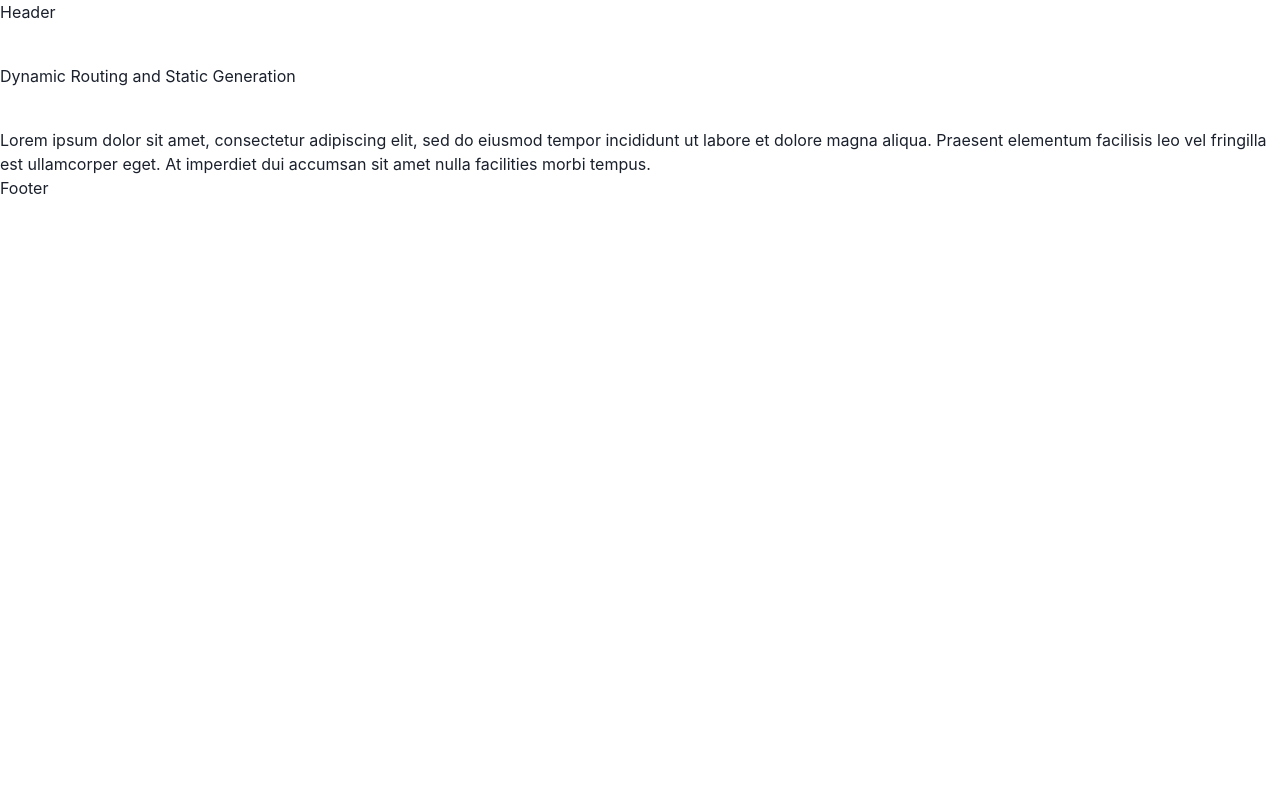
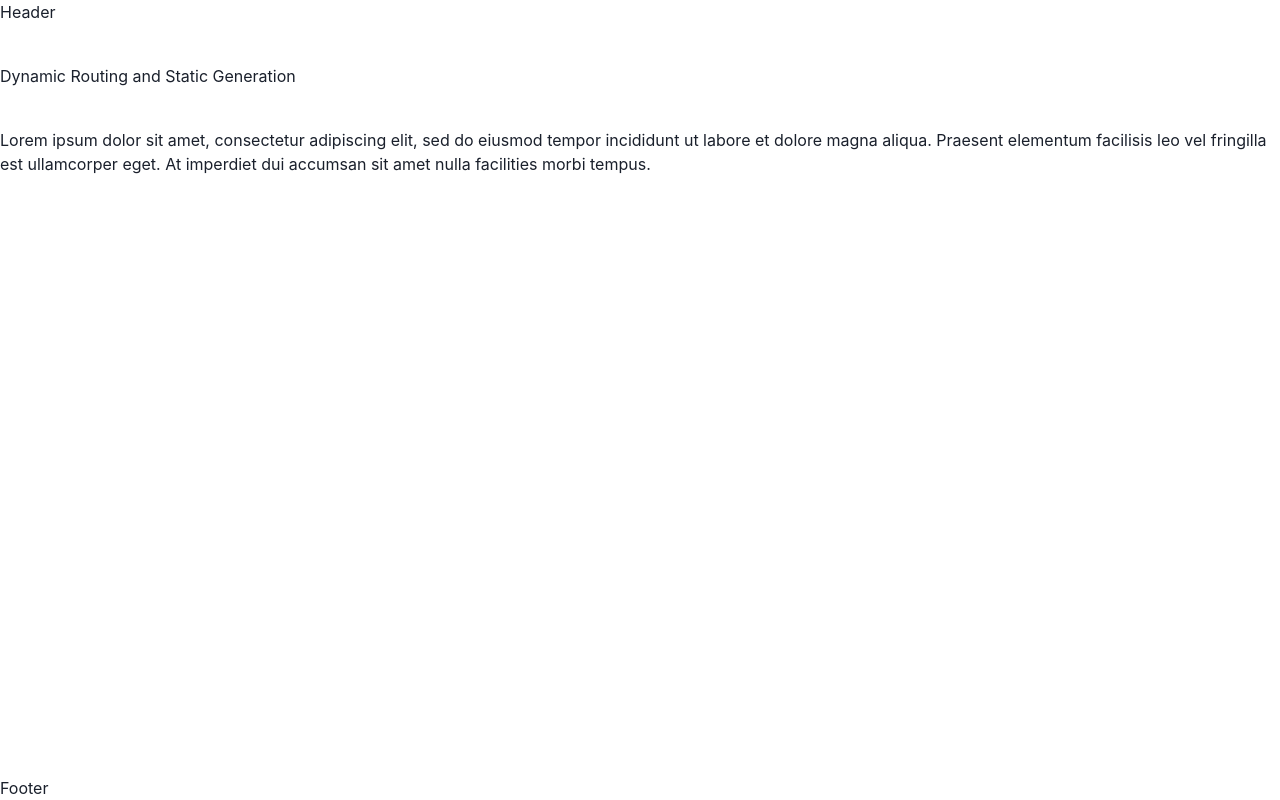
Before and after one commit to yumemi-omi/muuuuminn-blog, a Next.js app: page / in a window 1280 px wide. Built offline with nearby package versions, Linux system fonts and the light colour scheme.

Commit message:
fix: basic layout

```diff
--- a/src/shared/components/BasicLayout/BasicLayout.tsx
+++ b/src/shared/components/BasicLayout/BasicLayout.tsx
@@ -1,20 +1,19 @@
-import { Box, BoxProps } from "@chakra-ui/react";
-import { FC, ReactNode } from "react";
+import { FC } from "react";
 
 import { Footer } from "@/shared/components/Footer";
 import { Header } from "@/shared/components/Header";
+import { Box } from "@/shared/libs/chakra/components/Box";
+import { Grid, GridProps } from "@/shared/libs/chakra/components/Grid";
 
-interface BasicLayoutProps extends BoxProps {
-  children: ReactNode;
-}
+type BasicLayoutProps = GridProps;
 
 export const BasicLayout: FC<BasicLayoutProps> = (props) => {
   const { children } = props;
   return (
-    <Box>
+    <Grid templateRows={"auto 1fr auto"} templateColumns={"100%"} minHeight={"100vh"}>
       <Header />
-      {children}
+      <Box>{children}</Box>
       <Footer />
-    </Box>
+    </Grid>
   );
 };
```
